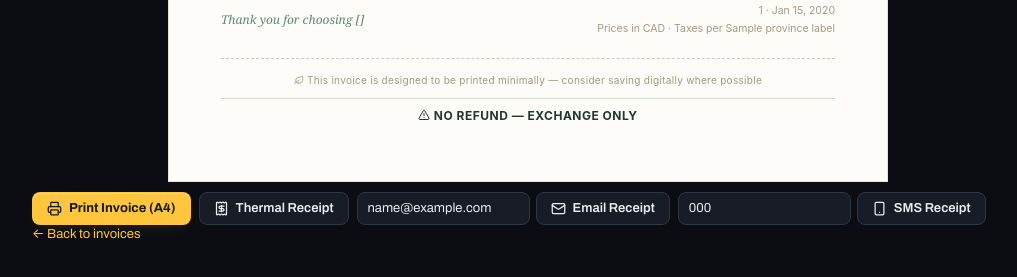
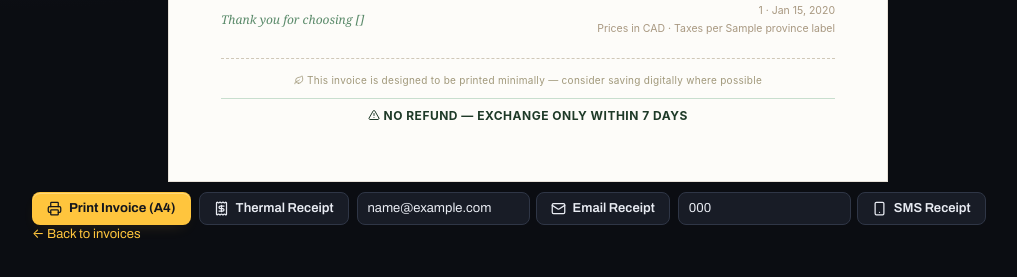
Before and after one commit to jaffermakki/TechProRedeerF, a FastAPI app: template templates/invoice_detail.html in a window 1280 px wide. Shown: the part 1071-1348 px from the top of the page, without its empty margins (230-1247 px from the left). Run offline with FastAPI, Linux system fonts and the light colour scheme; the template is opened without the code that fills it: most values are stand-ins (such as "Sample title", 1, 10 or a date in 2020); data that the repository does not hold is empty.

Commit message:
Update invoice_detail.html

```diff
--- a/templates/invoice_detail.html
+++ b/templates/invoice_detail.html
@@ -219,7 +219,7 @@
     </div>
     <div class="inv-eco-note">{{ icon('leaf') }} This invoice is designed to be printed minimally — consider saving digitally where possible</div>
     <div style="text-align:center;margin-top:10px;padding:8px 0;border-top:1px solid #c8dece;font-size:12px;font-weight:700;letter-spacing:.5px;color:#1e3a28;font-family:'Inter',Arial,sans-serif">
-      {{ icon('triangle-alert') }} NO REFUND — EXCHANGE ONLY
+      {{ icon('triangle-alert') }} NO REFUND — EXCHANGE ONLY WITHIN 7 DAYS
     </div>
     {% if invoice.refunded %}<div style="text-align:center;margin-top:14px"><span class="badge badge-red" style="font-size:12px">REFUNDED</span></div>{% endif %}
   </div>
```
